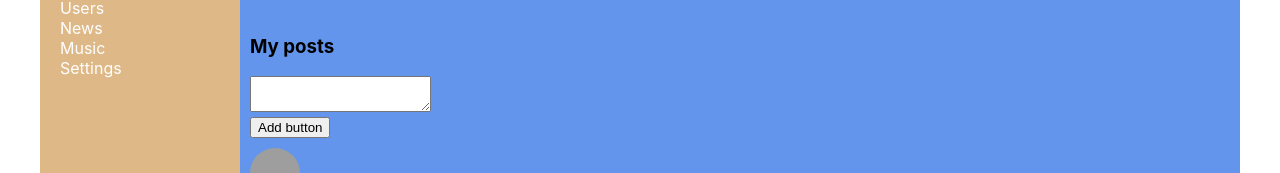
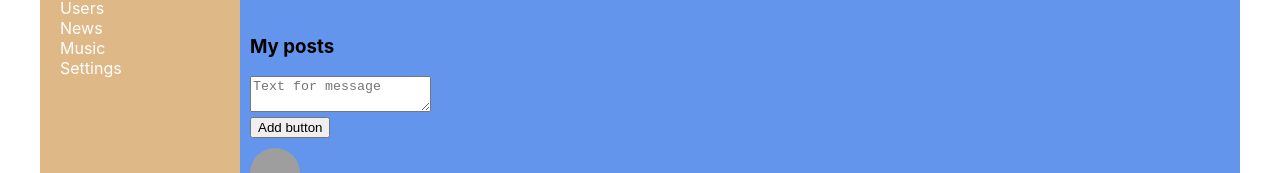
Before and after one commit to NewStyleLifeKaz/it-kamasutra-14, a React (Create React App) app: page /profile/1 in a window 1280 px wide. Shown: the part 122-295 px from the top of the page. Built offline with nearby package versions, Linux system fonts and the light colour scheme; no server answers; grey boxes are pictures that could not be loaded.

Commit message:
it77-reduxForm-validate

```diff
--- /dev/null
+++ b/src/components/Dialogs/AddMessageForm/AddMessageForm.jsx
@@ -0,0 +1,21 @@
+import { Field, reduxForm } from "redux-form";
+import { TextArea } from "../../common/FormsControls/FormsControls";
+import { requiredValidate, TextLengthCreator } from "../../Utils/validator/validators";
+
+const MaxLength20 = TextLengthCreator(20);
+
+const AddMessageForm = (props) => {
+	return (
+		<form onSubmit={props.handleSubmit}>
+			<Field component={TextArea} name='newMessageBody' placeholder='Enter your message'
+				validate={[requiredValidate, MaxLength20]} />
+			<div>
+				<button>Send</button>
+			</div>
+		</form>
+	)
+}
+
+let AddMessageReduxForm = reduxForm({ form: 'dialogAddMessageForm' })(AddMessageForm);
+
+export default AddMessageReduxForm;
--- a/src/components/Dialogs/DialogItem/DialogItem.jsx
+++ b/src/components/Dialogs/DialogItem/DialogItem.jsx
@@ -6,7 +6,7 @@
 
 	return (
 		<div className={s.dialog + ' ' + s.active}>
-			<NavLink to={path}>{props.name}</NavLink>
+			<NavLink to={path} activeClassName={s.activeLink}>{props.name}</NavLink>
 		</div>
 	);
 }
--- a/src/components/Dialogs/Dialogs.jsx
+++ b/src/components/Dialogs/Dialogs.jsx
@@ -1,7 +1,7 @@
 import s from "./Dialogs.module.css";
 import DialogItem from "./DialogItem/DialogItem";
 import Message from "./Message/Message";
-import { Field, reduxForm } from "redux-form";
+import AddMessageReduxForm from "./AddMessageForm/AddMessageForm"
 
 const Dialogs = (props) => {
 
@@ -42,7 +42,6 @@
 	let addNewMessage = (values) => {
 		props.sendMessage(values.newMessageBody);
 	}
-
 	return (
 		<div className={s.dialogs}>
 			<div className={s.dialogsItems}>
@@ -64,17 +63,4 @@
 	);
 }
 
-const AddMessageForm = (props) => {
-	return (
-		<form onSubmit={props.handleSubmit}>
-			<Field component='textarea' name='newMessageBody' placeholder='Enter your message' />
-			<div>
-				<button>Send</button>
-			</div>
-		</form>
-	)
-}
-
-const AddMessageReduxForm = reduxForm({ form: 'dialogAddMessageForm' })(AddMessageForm);
-
 export default Dialogs;
--- a/src/components/Login/Login.jsx
+++ b/src/components/Login/Login.jsx
@@ -1,14 +1,15 @@
 import { Field, reduxForm } from "redux-form"
-
+import { Input } from "../common/FormsControls/FormsControls";
+import { requiredValidate } from "../Utils/validator/validators";
 
 const LoginPageForm = (props) => {
 	return (
 		<form onSubmit={props.handleSubmit}>
 			<div>
-				<Field placeholder={'Login'} name={'login'} component={'input'} />
+				<Field placeholder={'Login'} name={'login'} component={Input} validate={[requiredValidate]} />
 			</div>
 			<div>
-				<Field placeholder={'Password'} name={'password'} component={'input'} />
+				<Field placeholder={'Password'} name={'password'} component={Input} validate={[requiredValidate]} />
 			</div>
 			<div>
 				<Field type={'checkbox'} name={'rememberMe'} component={'input'} />remember me
--- a/src/components/Profile/MyPosts/MyPosts.jsx
+++ b/src/components/Profile/MyPosts/MyPosts.jsx
@@ -2,7 +2,24 @@
 import s from './MyPosts.module.css';
 import React from 'react';
 import { Field, reduxForm } from 'redux-form';
+import { requiredValidate, TextLengthCreator } from '../../Utils/validator/validators';
+import { TextArea } from '../../common/FormsControls/FormsControls';
 
+let MaxLength10 = TextLengthCreator(10);
+
+const AddNewPostForm = (props) => {
+	return (
+		<form onSubmit={props.handleSubmit}>
+			<Field component={TextArea} name='newPostText' placeholder='Text for message'
+				validate={[requiredValidate, MaxLength10]} />
+			<div>
+				<button>Add button</button>
+			</div>
+		</form>
+	)
+}
+
+const AddMypostsFormRedux = reduxForm({ form: 'ProfileAddNewPostFrom' })(AddNewPostForm)
 
 const MyPosts = (props) => {
 	// let posts = [
@@ -56,17 +73,4 @@
 	);
 }
 
-const AddNewPostForm = (props) => {
-	return (
-		<form onSubmit={props.handleSubmit}>
-			<Field component='textarea' name='newPostText' />
-			<div>
-				<button>Add button</button>
-			</div>
-		</form>
-	)
-}
-
-const AddMypostsFormRedux = reduxForm({ form: 'ProfileAddNewPostFrom' })(AddNewPostForm)
-
 export default MyPosts;
--- /dev/null
+++ b/src/components/Utils/validator/validators.js
@@ -0,0 +1,9 @@
+export const requiredValidate = (value) => {
+	if (value) return undefined;
+	return "Field is empty";
+}
+
+export const TextLengthCreator = (maxLength) => (value) => {
+	if (value.length > maxLength) return `Max ${maxLength} symbols`;
+	return undefined;
+}
--- /dev/null
+++ b/src/components/common/FormsControls/FormsControls.js
@@ -0,0 +1,56 @@
+import styles from './FormsControls.module.css';
+
+export const FormsControls = ({ input, meta, FormType, ...props }) => {
+	const hasError = meta.touched && meta.error;
+	return (
+		<div className={styles.formControl + ' ' + (hasError ? styles.error : '')}>
+			<div>
+				<FormType {...input} {...props} />
+				{/* {props.children} */}
+			</div>
+			{hasError && <span>{meta.error}</span>}
+		</div>
+	)
+}
+
+export const TextArea = (props) => {
+	return <FormsControls {...props} FormType={'textarea'}></FormsControls>
+}
+export const Input = (props) => {
+	return <FormsControls {...props} FormType={'input'}></FormsControls>
+}
+
+
+
+// export const TextArea = (props) => {
+// 	const { input, meta, ...restProps } = props;
+// 	return <FormsControls {...props} ><textarea {...input} {...restProps} /></FormsControls>
+// }
+
+// export const Input = (props) => {
+// 	const { input, meta, ...restProps } = props;
+// 	return <FormsControls {...props}><input {...input} {...restProps} /></FormsControls>
+// }
+
+
+
+
+
+// export const TextArea = ({ input, meta, ...props }) => {
+// 	const hasError = meta.touched && meta.error;
+// 	return (
+// 		<div className={styles.formControl + ' ' + (hasError ? styles.error : '')}>
+// 			<div><textarea {...input} {...props} /></div>
+// 			{hasError && <span>{meta.error}</span>}
+// 		</div>
+// 	)
+// }
+// export const Input = ({ input, meta, ...props }) => {
+// 	const hasError = meta.touched && meta.error;
+// 	return (
+// 		<div className={styles.formControl + ' ' + (hasError ? styles.error : '')}>
+// 			<div><input {...input} {...props} /></div>
+// 			{hasError && <span>{meta.error}</span>}
+// 		</div>
+// 	)
+// }
--- /dev/null
+++ b/src/components/common/FormsControls/FormsControls.module.css
@@ -0,0 +1,11 @@
+.formControl {
+}
+
+.formControl.error input,
+.formControl.error textarea {
+	border: 5px solid red;
+}
+
+.formControl.error span {
+	color: red;
+}
```
Also changed, not shown: src/components/Dialogs/Dialogs.module.css (+15 -0 lines), src/index.css (+6 -8 lines).
